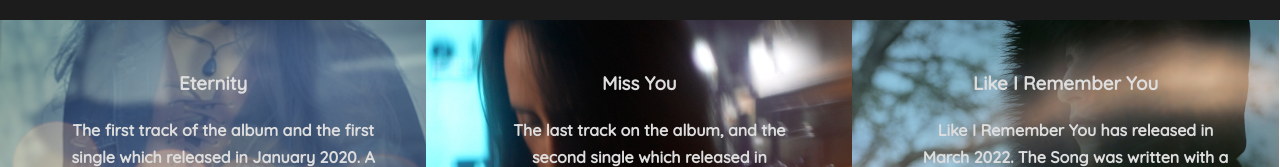
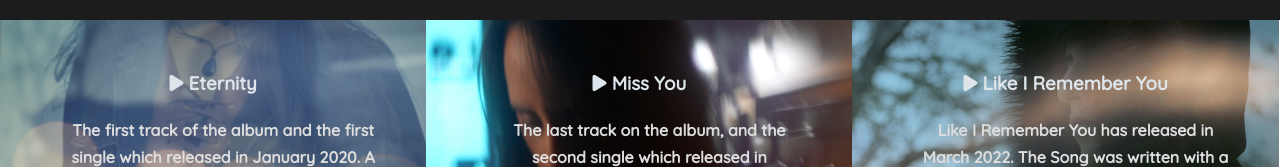
Before and after one commit to Litalhag/weekend-assignment-1, a plain HTML site: page about.html in a window 1280 px wide. Shown: the part 908-1075 px from the top of the page. Drawn offline with Linux system fonts and the light colour scheme.

Commit message:
update links

```diff
--- a/CSS/style.css
+++ b/CSS/style.css
@@ -121,6 +121,16 @@ h3 {
 .btn-sub:hover {
   background-color: #6f8d7a;
   color: #e8ece2;
+}
+
+.btn-about {
+  color: rgb(221, 228, 234);
+  border: none;
+  cursor: pointer;
+}
+
+.btn-about:hover {
+  color: rgb(94, 203, 156);
 }
 
 .py-1 {
--- a/about.html
+++ b/about.html
@@ -73,18 +73,24 @@
     <section id="singles">
       <div class="box bg-eternity">
 
-        <h3>Eternity</h3>
+        <h3><a class="btn-about" href="https://youtu.be/99yuREuzCfA" target="_blank">
+          <i class="fa-solid fa-play"></i> Eternity
+        </a></h3>
         <p>The first track of the album and the first single which released in January 2020. A melody track which describes the inability to accept reality and the situation in which the character is. </p>
       </div>
       <div class="box bg-miss-you">
 
-          <h3>Miss You</h3>
+          <h3><a class="btn-about" href="https://youtu.be/xoTstyGE-kc" target="_blank">
+            <i class="fa-solid fa-play"></i> Miss You</a
+          ></h3>
           <p>
             The last track on the album, and the second single which released in February 2022. An ambient track with layers of voices and layers of guitars and synths that describes a deep longing.</p>
       </div>
       <div class="box bg-like-i-remember">
 
-          <h3>Like I Remember You</h3>
+          <h3><a class="btn-about" href="https://youtu.be/npYvfQfQkwQ" target="_blank">
+            <i class="fa-solid fa-play"></i> Like I Remember You</a
+          ></h3>
           <p>Like I Remember You has released in March 2022.
             The Song was written with a heart full of pain while waiting for a loved one to be healed, and with a deep sincere feeling of hope, that never materialised.</p>
       </div>
```
